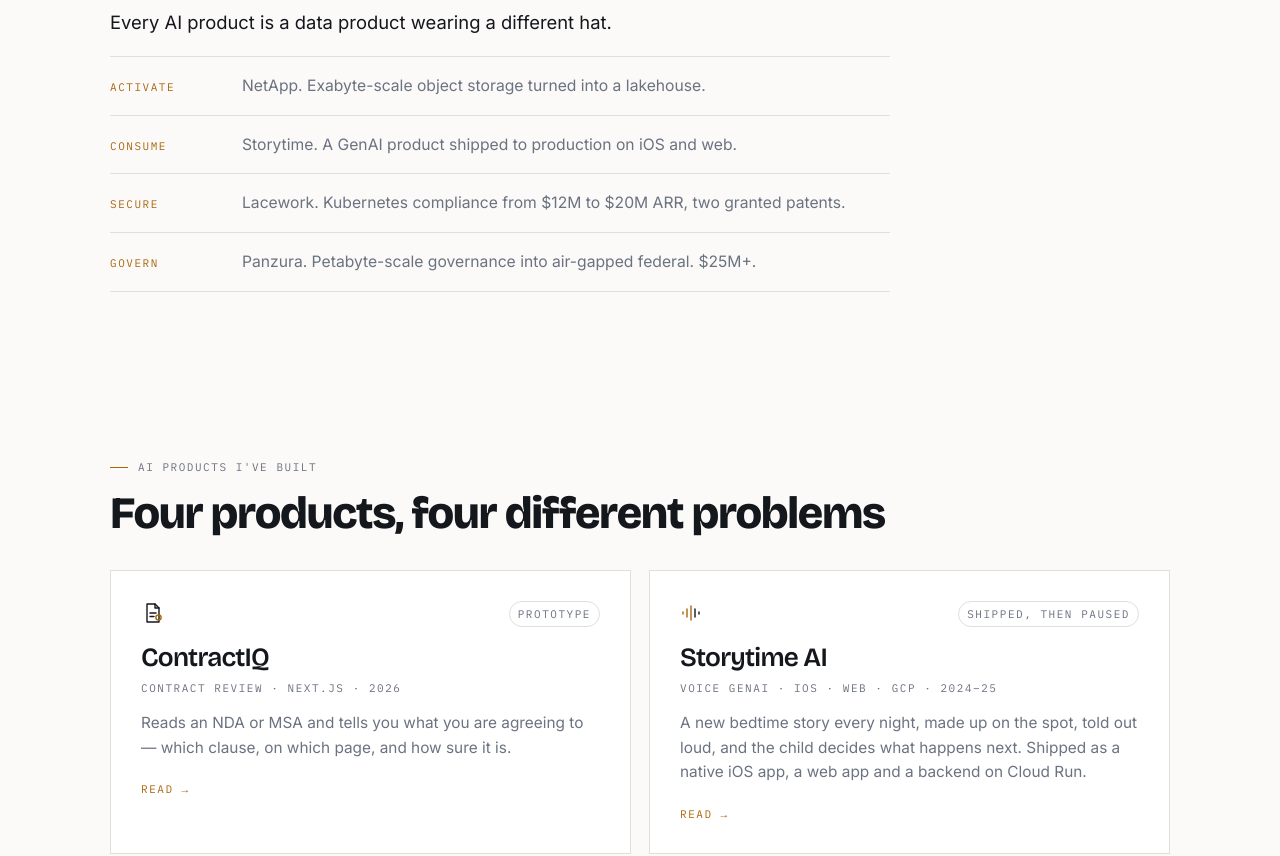
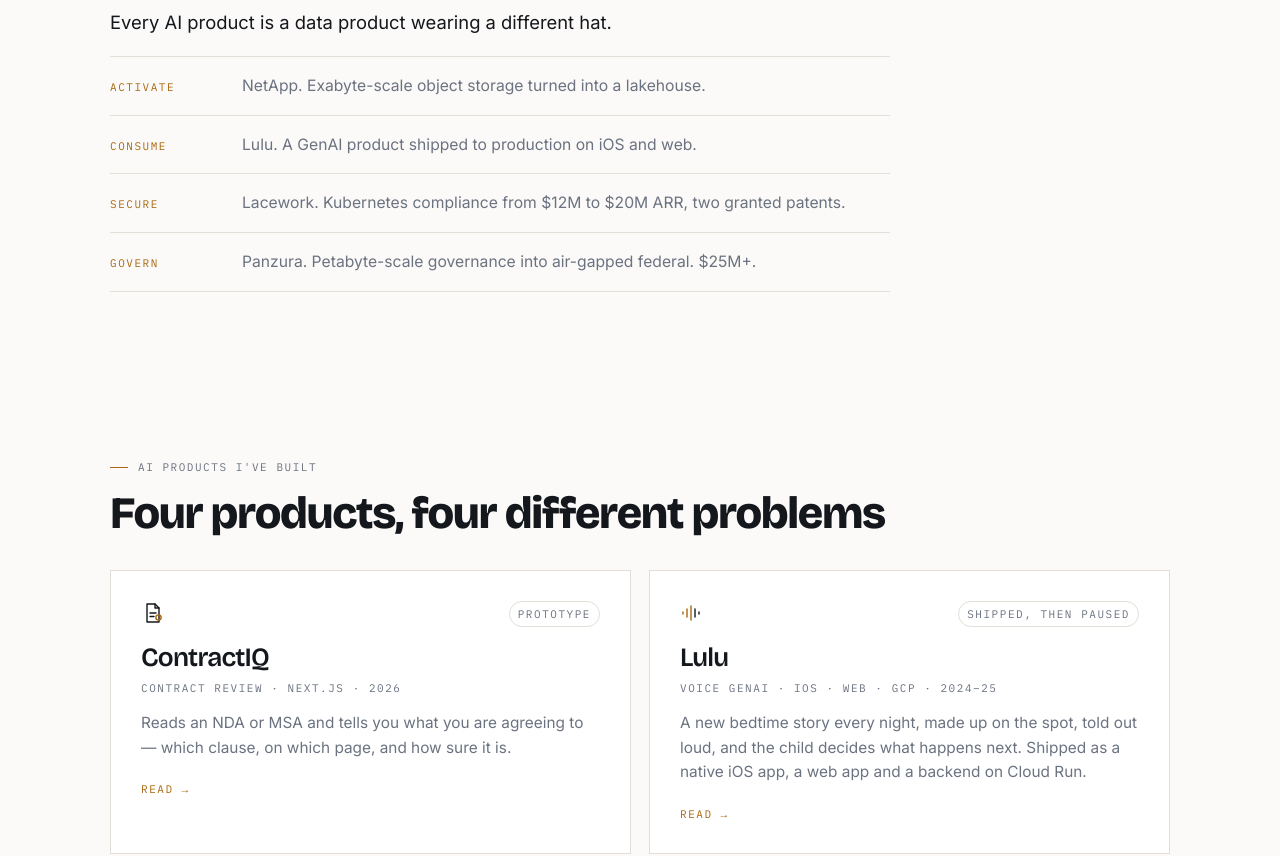
Before and after one commit to Ankita301/portfolio, a React (Vite) app: page / in a window 1280 px wide. Shown: the part 760-1616 px from the top of the page. Built offline with nearby package versions, Linux system fonts and the light colour scheme.

Commit message:
Rename Storytime AI to Lulu
The Storytime AI name is not ours to claim; Lulu is the product name.
Updates the project slug, display name, role entry and stack line.

```diff
--- a/src/content/profile.ts
+++ b/src/content/profile.ts
@@ -26,7 +26,7 @@
   thesis: [
     { layer: "Govern", body: "Panzura. Petabyte-scale governance into air-gapped federal. $25M+." },
     { layer: "Secure", body: "Lacework. Kubernetes compliance from $12M to $20M ARR, two granted patents." },
-    { layer: "Consume", body: "Storytime. A GenAI product shipped to production on iOS and web." },
+    { layer: "Consume", body: "Lulu. A GenAI product shipped to production on iOS and web." },
     { layer: "Activate", body: "NetApp. Exabyte-scale object storage turned into a lakehouse." },
   ],
 
@@ -75,7 +75,7 @@
   },
   {
     layer: "Consume",
-    company: "Storytime AI",
+    company: "Lulu",
     title: "AI Product Lead / Cofounder",
     dates: "Apr 2024 – Aug 2025",
     context: "Voice-first GenAI storytelling for EdTech, shipped to production and reaching ~300 users at peak. Selected by Google's AI Startup Program.",
--- a/src/content/projects.ts
+++ b/src/content/projects.ts
@@ -131,8 +131,8 @@
     ],
   },
   {
-    slug: "storytime",
-    name: "Storytime AI",
+    slug: "lulu",
+    name: "Lulu",
     tags: ["Voice GenAI", "iOS · Web · GCP"],
     year: "2024–25",
     status: "Shipped, then paused",
```
